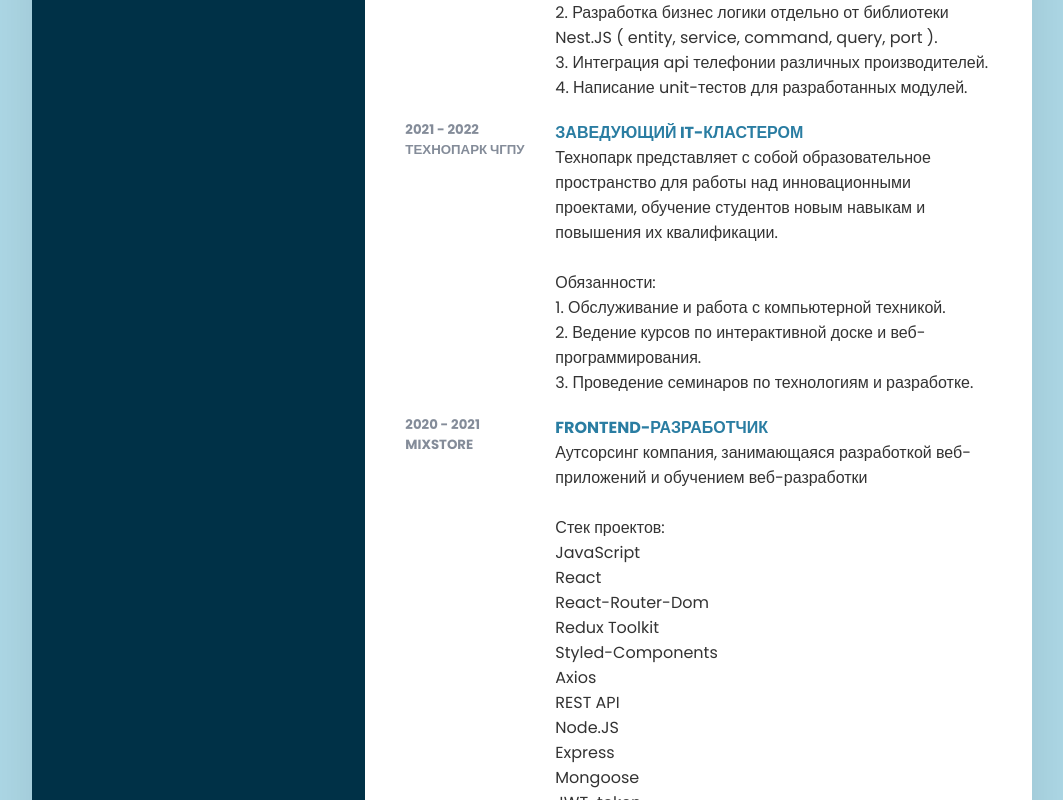
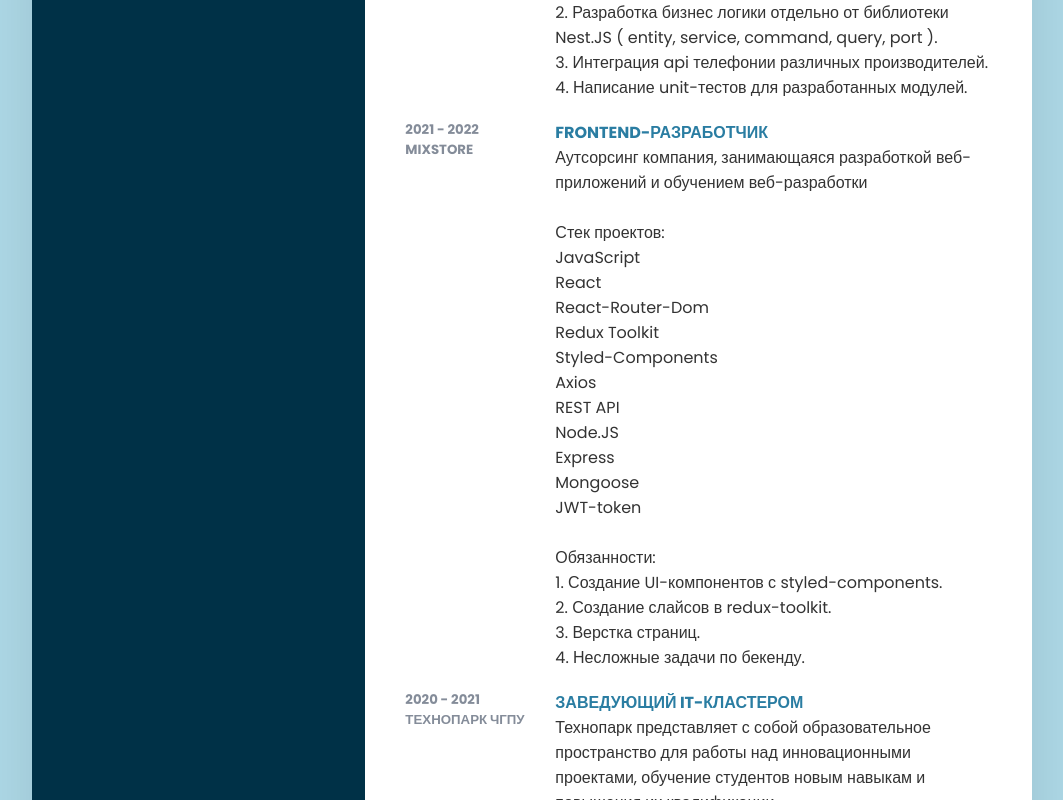
Before and after one commit to zelimdemilh/MyResume, a React (Create React App) app: page / in a window 1280 px wide. Shown: the part 1040-1840 px from the top of the page, without its empty margins (108-1171 px from the left). Built offline with nearby package versions, Linux system fonts and the light colour scheme.

Commit message:
update exp

```diff
--- a/src/components/RightSide/Chspu.jsx
+++ b/src/components/RightSide/Chspu.jsx
@@ -4,7 +4,7 @@ const Chspu = () => {
   return (
     <div className="box">
       <div className="year_company">
-        <h5> 2021 - 2022 </h5>
+        <h5> 2020 - 2021 </h5>
         <h5> Технопарк ЧГПУ </h5>
       </div>
       <div className="text">
--- a/src/components/RightSide/MixStore.jsx
+++ b/src/components/RightSide/MixStore.jsx
@@ -4,7 +4,7 @@ const MixStore = () => {
   return (
     <div className="box">
       <div className="year_company">
-        <h5>2020 - 2021</h5>
+        <h5>2021 - 2022</h5>
         <h5> MixStore </h5>
       </div>
       <div className="text">
--- a/src/components/RightSide/index.jsx
+++ b/src/components/RightSide/index.jsx
@@ -14,8 +14,8 @@ const RightSide = () => {
       <div className="about">
         <h2 className="title2"> Опыт работы</h2>
         <CallHunter />
-        <Chspu />
         <MixStore />
+        <Chspu/>
         <Skills />
       </div>
     </div>
```
